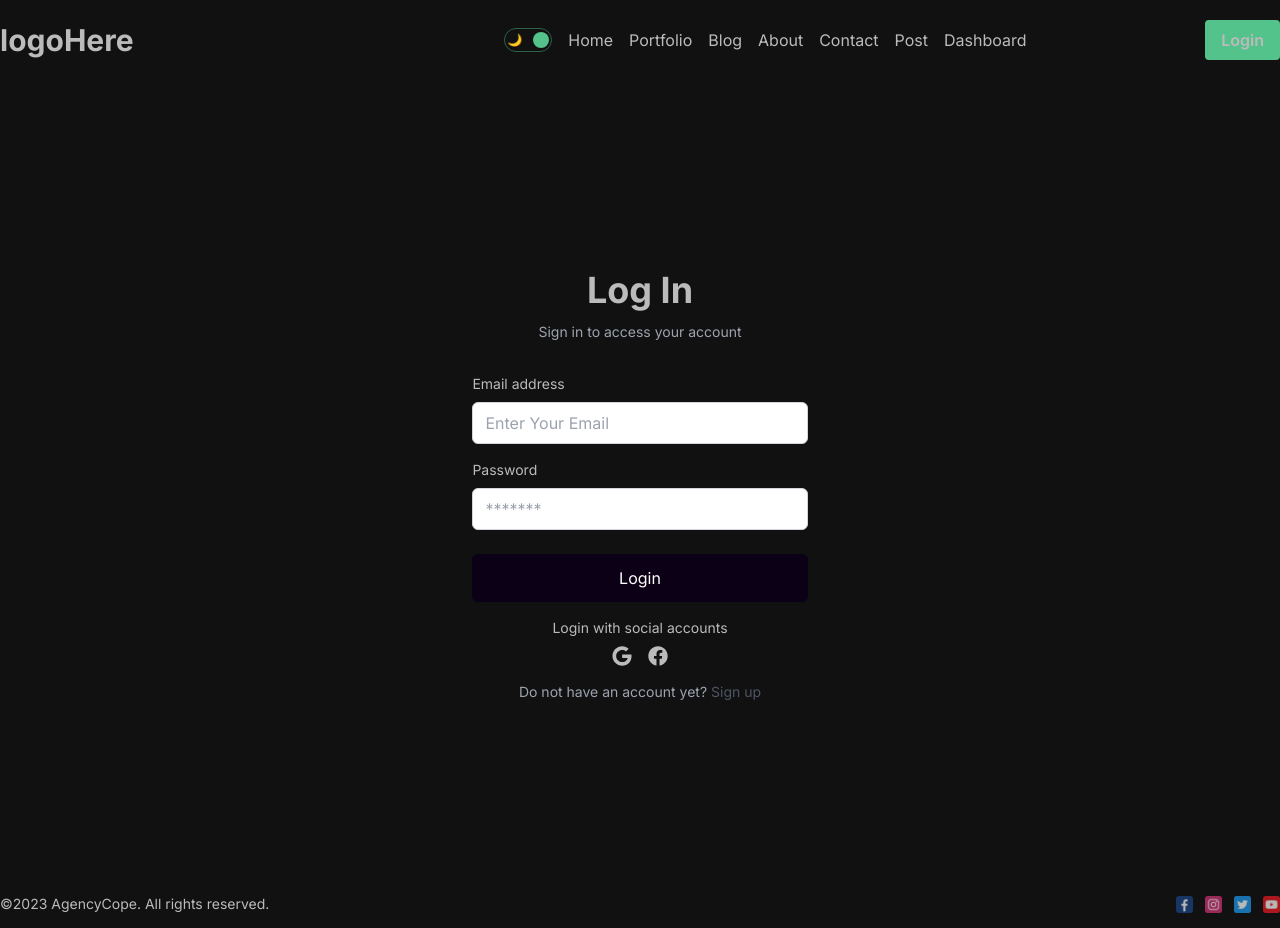
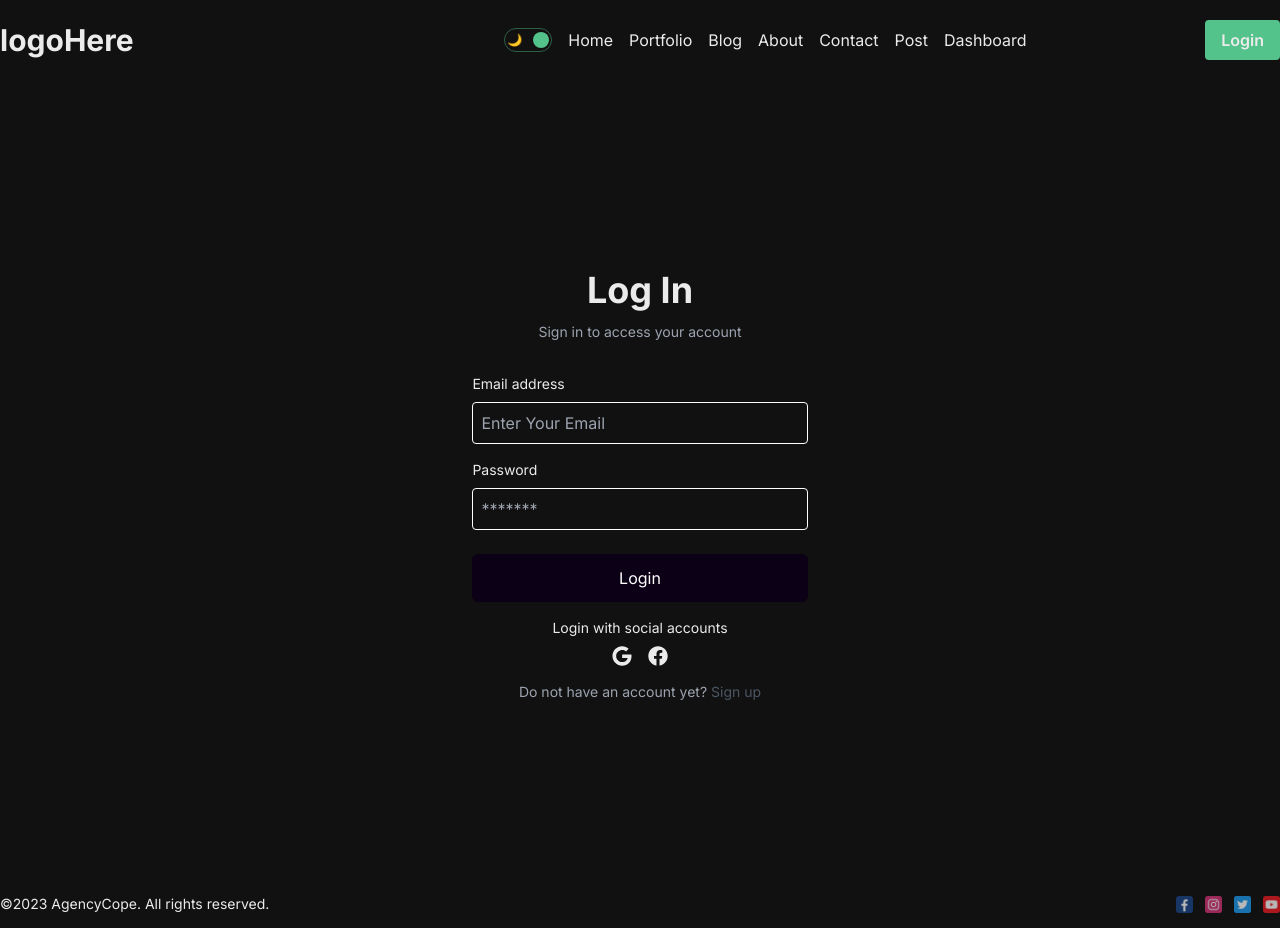
Before and after one commit to abdurrahmanrahat/nextjs-yt-lamadev, a Next.js app: page /login in a window 1280 px wide. Built offline with nearby package versions, Linux system fonts and the light colour scheme; no server answers.

Commit message:
POST request added in dashboard

```diff
--- a/src/app/dashboard/addproduct/page.js
+++ b/src/app/dashboard/addproduct/page.js
@@ -1,11 +1,14 @@
 "use client";
 
+import { AuthContext } from "@/context/AuthProvider";
 import { ThemeContext } from "@/context/ThemeContext";
 import { useContext } from "react";
 import { useForm } from "react-hook-form";
+import { toast } from "react-hot-toast";
 
 const AddProductPage = () => {
   const { mood } = useContext(ThemeContext);
+  const { user } = useContext(AuthContext);
 
   const { register, handleSubmit, reset } = useForm();
 
@@ -14,7 +17,13 @@ const AddProductPage = () => {
     console.log(data);
     const { name, photo, email, price, description } = data;
 
-    const productData = { productName: name, photo, userEmail: email, price, description };
+    const productData = {
+      productName: name,
+      photo,
+      userEmail: email,
+      price,
+      description,
+    };
 
     console.log(productData);
     // const response = await fetch("/api/product", {
@@ -31,6 +40,17 @@ const AddProductPage = () => {
     //   toast.success("Product added successfully!");
     //   reset();
     // }
+    const response = await fetch("/api/product", {
+      method: "POST",
+      headers: {
+        "content-type": "application/json",
+      },
+      body: JSON.stringify(productData),
+    });
+
+    if (response.ok) {
+      toast.success("Product added to DB");
+    }
   };
 
   return (
@@ -78,7 +98,8 @@ const AddProductPage = () => {
             </label>
             <input
               type="email"
-              placeholder="Your email"
+              placeholder="your email"
+              defaultValue={user ? user.email : ""}
               {...register("email", { required: true, maxLength: 80 })}
               className={`input input-bordered w-full p-2 bg-transparent rounded border-[1px] ${
                 mood == "light" ? "border-black" : "border-white"
@@ -115,7 +136,7 @@ const AddProductPage = () => {
             cols="30"
             rows="6"
             {...register("description", { required: true })}
-            className={`bg-transparent border-[1px] rounded ${
+            className={`bg-transparent border-[1px] p-2 rounded ${
               mood == "light" ? "border-black" : "border-white"
             } `}
           ></textarea>
@@ -124,7 +145,7 @@ const AddProductPage = () => {
         {/* Submit Button */}
         <div className="text-center my-10">
           <input
-            className="btn mt-4 uppercase bg-[#53c28b] hover:bg-black border-0  text-white font-medium rounded py-2 px-3"
+            className="py-2 px-4 bg-[#53c28b] hover:bg-transparent hover:border-2 hover:border-[#53c28b] ease-out duration-300 cursor-pointer rounded font-semibold"
             type="submit"
             value="Add Product"
           />
--- a/src/app/globals.css
+++ b/src/app/globals.css
@@ -60,5 +60,5 @@ body {
 }
 .dark {
   background-color: #111;
-  color: #bbb;
+  color: #ebebeb;
 }
--- a/src/app/login/page.js
+++ b/src/app/login/page.js
@@ -2,12 +2,14 @@
 
 import SocialLogin from "@/components/Others/SocialLogin/SocialLogin";
 import { AuthContext } from "@/context/AuthProvider";
+import { ThemeContext } from "@/context/ThemeContext";
 import Link from "next/link";
 import { useRouter, useSearchParams } from "next/navigation";
 import { useContext } from "react";
 import { toast } from "react-hot-toast";
 
 const LoginPage = () => {
+  const { mood } = useContext(ThemeContext);
   const { signIn } = useContext(AuthContext);
 
   // for redirect user after login
@@ -68,7 +70,10 @@ const LoginPage = () => {
                 name="email"
                 id="email"
                 placeholder="Enter Your Email"
-                className="w-full px-3 py-2 border rounded-md border-gray-300 focus:outline-[#0B0016]"
+                // className="w-full px-3 py-2 border rounded-md border-gray-300 focus:outline-[#0B0016]"
+                className={`input input-bordered w-full p-2 bg-transparent rounded border-[1px] ${
+                  mood == "light" ? "border-black" : "border-white"
+                } `}
                 data-temp-mail-org="0"
                 required
               />
@@ -85,7 +90,10 @@ const LoginPage = () => {
                 name="password"
                 id="password"
                 placeholder="*******"
-                className="w-full px-3 py-2 border rounded-md border-gray-300 focus:outline-[#0B0016]"
+                // className="w-full px-3 py-2 border rounded-md border-gray-300 focus:outline-[#0B0016]"
+                className={`input input-bordered w-full p-2 bg-transparent rounded border-[1px] ${
+                  mood == "light" ? "border-black" : "border-white"
+                } `}
               />
             </div>
           </div>
--- a/src/app/register/page.js
+++ b/src/app/register/page.js
@@ -2,6 +2,7 @@
 
 import SocialLogin from "@/components/Others/SocialLogin/SocialLogin";
 import { AuthContext } from "@/context/AuthProvider";
+import { ThemeContext } from "@/context/ThemeContext";
 import Link from "next/link";
 import { useRouter, useSearchParams } from "next/navigation";
 import { useContext } from "react";
@@ -9,6 +10,7 @@ import { useForm } from "react-hook-form";
 import { toast } from "react-hot-toast";
 
 const RegisterPage = () => {
+  const { mood } = useContext(ThemeContext);
   const { createUser } = useContext(AuthContext);
 
   // for redirect user after login
@@ -70,7 +72,9 @@ const RegisterPage = () => {
                 id="name"
                 placeholder="Enter Your Name"
                 {...register("name", { required: true, maxLength: 80 })}
-                className="w-full px-3 py-2 border rounded-md border-gray-300 focus:outline-[#0B0016]"
+                className={`input input-bordered w-full p-2 bg-transparent rounded border-[1px] ${
+                  mood == "light" ? "border-black" : "border-white"
+                } `}
                 data-temp-mail-org="0"
               />
               {errors.name?.type === "required" && (
@@ -104,7 +108,9 @@ const RegisterPage = () => {
                 id="email"
                 placeholder="Enter Your Email"
                 {...register("email", { required: true, maxLength: 80 })}
-                className="w-full px-3 py-2 border rounded-md border-gray-300 focus:outline-[#0B0016] bg-gray-200 text-gray-900"
+                className={`input input-bordered w-full p-2 bg-transparent rounded border-[1px] ${
+                  mood == "light" ? "border-black" : "border-white"
+                } `}
                 data-temp-mail-org="0"
               />
               {errors.email?.type === "required" && (
@@ -129,7 +135,9 @@ const RegisterPage = () => {
                   minLength: 6,
                   pattern: /(?=.*?[A-Z])(?=.*?[a-z])(?=.*?[#?!@$%^&*-])/,
                 })}
-                className="w-full px-3 py-2 border rounded-md border-gray-300 focus:outline-[#0B0016] bg-gray-200 text-gray-900"
+                className={`input input-bordered w-full p-2 bg-transparent rounded border-[1px] ${
+                  mood == "light" ? "border-black" : "border-white"
+                } `}
               />
               {errors.password?.type === "required" && (
                 <p className="text-red-600 text-xl">Provide your Password</p>
```
